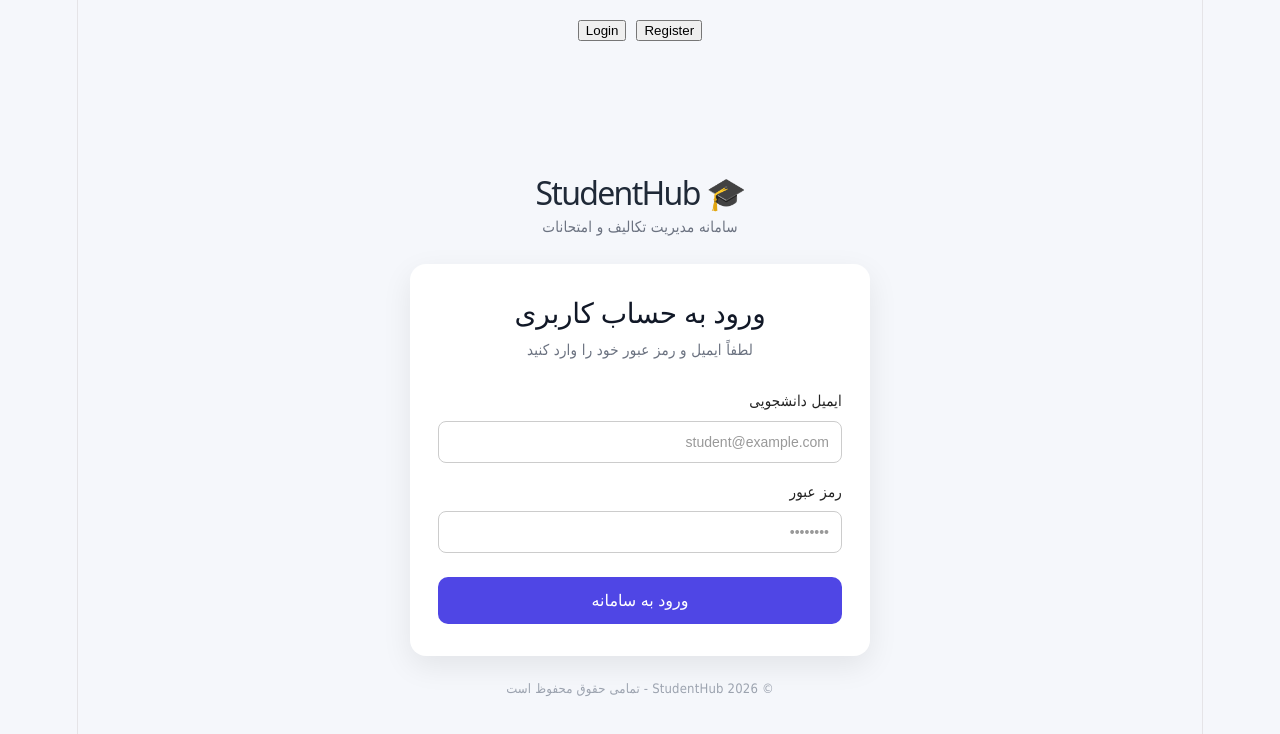
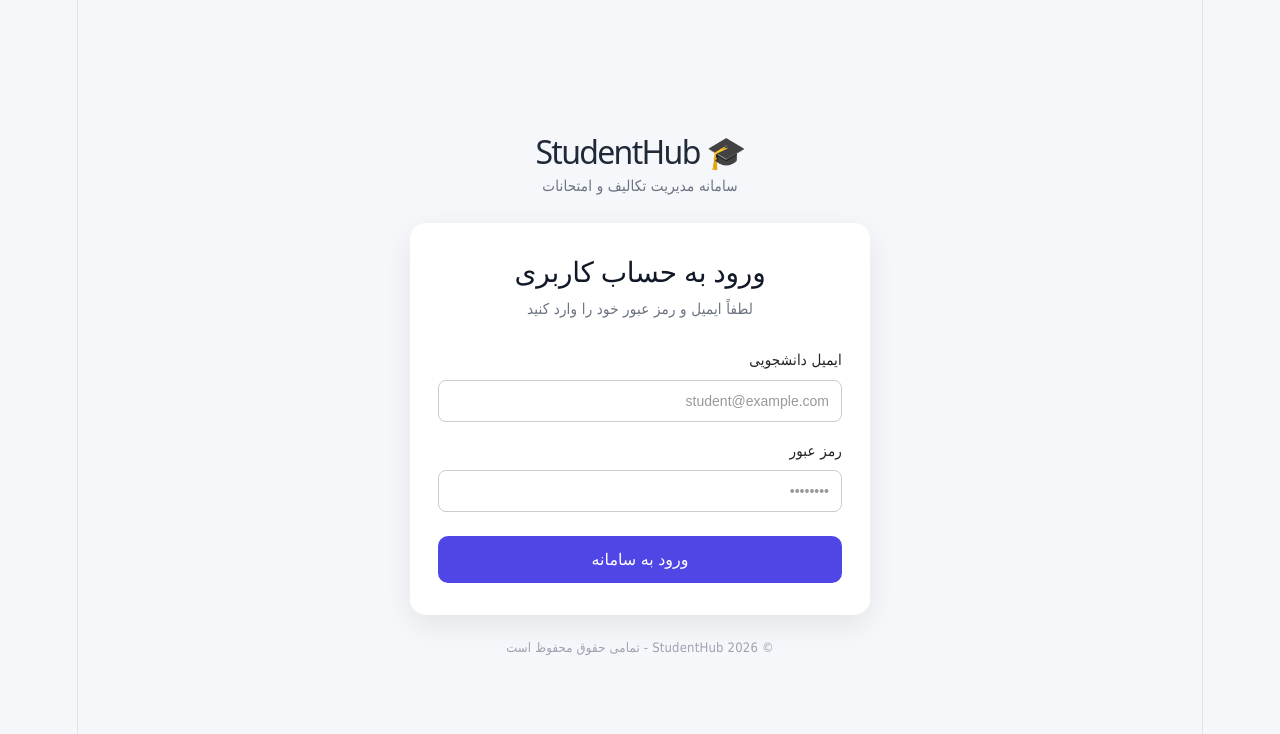
Before and after one commit to sagharfrhni/student-insights, a React app in the folder frontend/: page /login in a window 1280 px wide. Shown: the top 734 px of the page. Built offline with nearby package versions, Linux system fonts and the light colour scheme; the HTML template or start-up script is replaced by a standard one.

Commit message:
feat: setup routing in App.jsx

```diff
--- a/frontend/src/App.jsx
+++ b/frontend/src/App.jsx
@@ -1,18 +1,19 @@
-import { useState } from "react";
-import LoginPage from "./pages/LoginPage";
-import RegisterPage from "./pages/RegisterPage";
+import { BrowserRouter, Routes, Route, Navigate } from 'react-router-dom';
+import LoginPage from './pages/LoginPage';
+import RegisterPage from './pages/RegisterPage';
+import DashboardPage from './pages/DashboardPage';
 
-export default function App() {
-  const [currentPage, setCurrentPage] = useState("login");
-
+function App() {
   return (
-    <div>
-      <div style={{ display: "flex", gap: "10px", justifyContent: "center", marginTop: "20px" }}>
-        <button onClick={() => setCurrentPage("login")}>Login</button>
-        <button onClick={() => setCurrentPage("register")}>Register</button>
-      </div>
-
-      {currentPage === "login" ? <LoginPage /> : <RegisterPage />}
-    </div>
+    <BrowserRouter>
+      <Routes>
+        <Route path="/" element={<Navigate to="/login" replace />} />
+        <Route path="/login" element={<LoginPage />} />
+        <Route path="/register" element={<RegisterPage />} />
+        <Route path="/dashboard" element={<DashboardPage />} />
+      </Routes>
+    </BrowserRouter>
   );
 }
+
+export default App;
```
